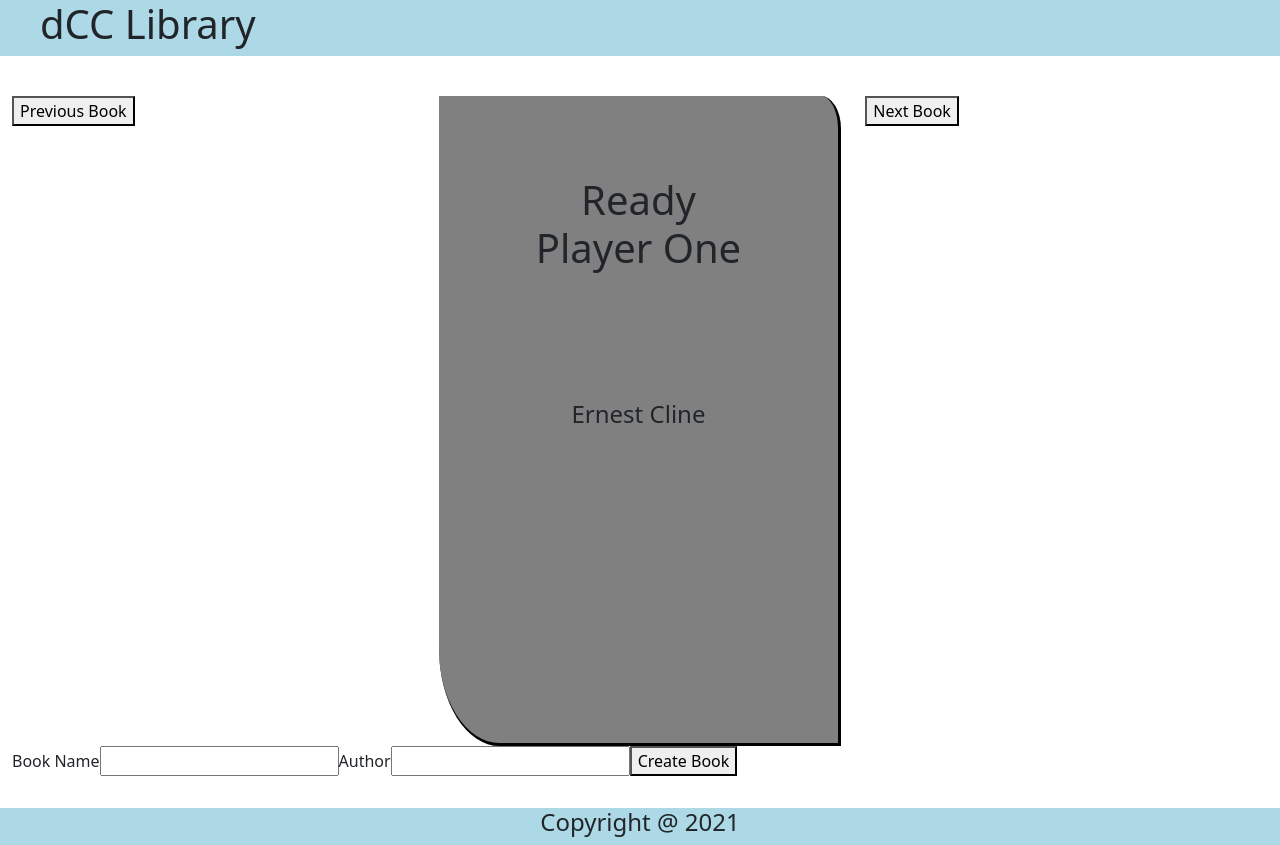
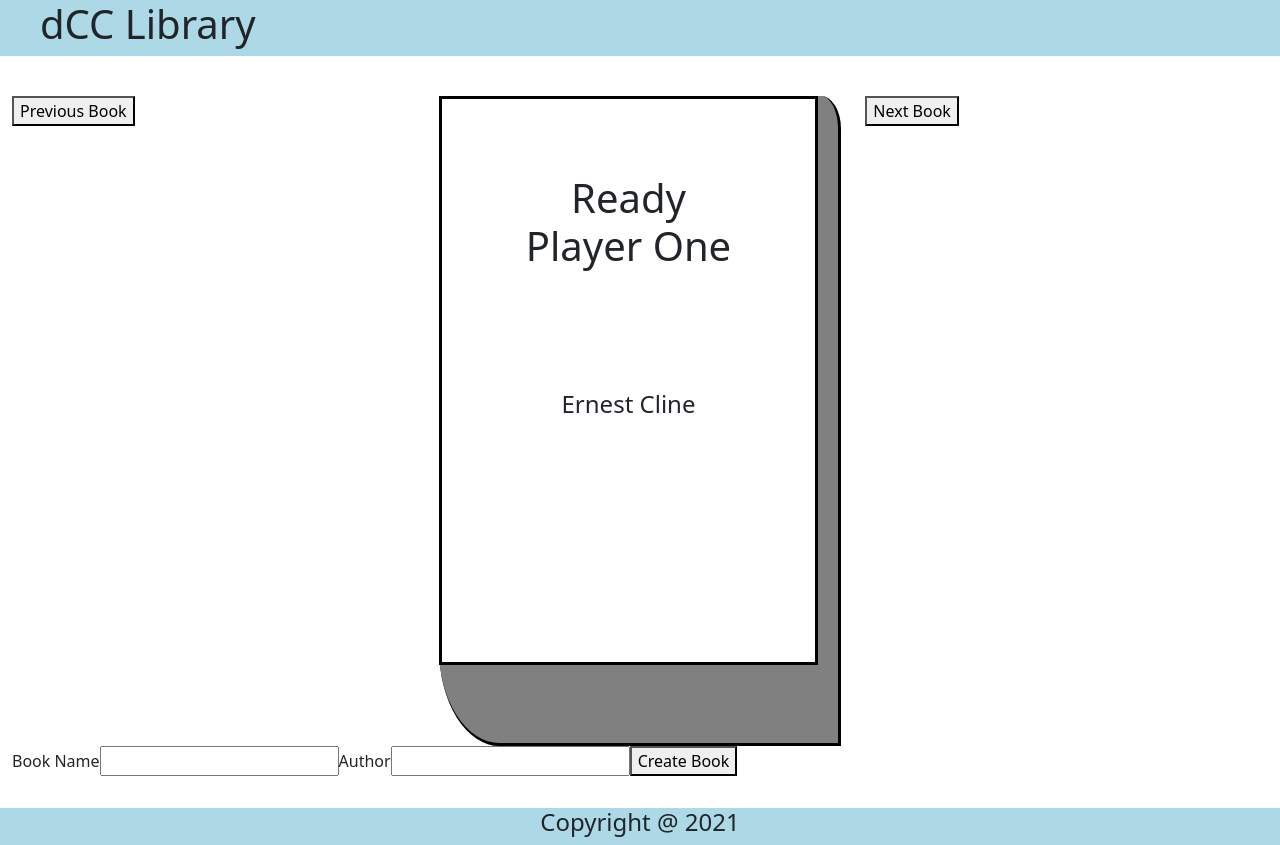
Before and after one commit to BrandonMCarlson/react-tutorial-dcc, a React (Create React App) app: page / in a window 1280 px wide. Built offline with nearby package versions, Linux system fonts and the light colour scheme.

Commit message:
fix issue with input. no works properly.

```diff
--- a/src/components/Book/Book.jsx
+++ b/src/components/Book/Book.jsx
@@ -4,7 +4,7 @@
 const Book = (props) => {
     return (
         <div className="book">
-            <div vlassName="cover">
+            <div className="cover">
             <h1 className="title">{props.book.title}</h1>
             <h4 className="author">{props.book.author}</h4>
             </div>
--- a/src/components/CreateBook/BookCreater.jsx
+++ b/src/components/CreateBook/BookCreater.jsx
@@ -10,9 +10,10 @@
     }
 
     handleChange = (event) => {
+        console.log(this.state)
         console.log(event.target.value)
         this.setState({
-            [event.target.title]: event.target.value
+            [event.target.name]: event.target.value
         });
     }
 
```
